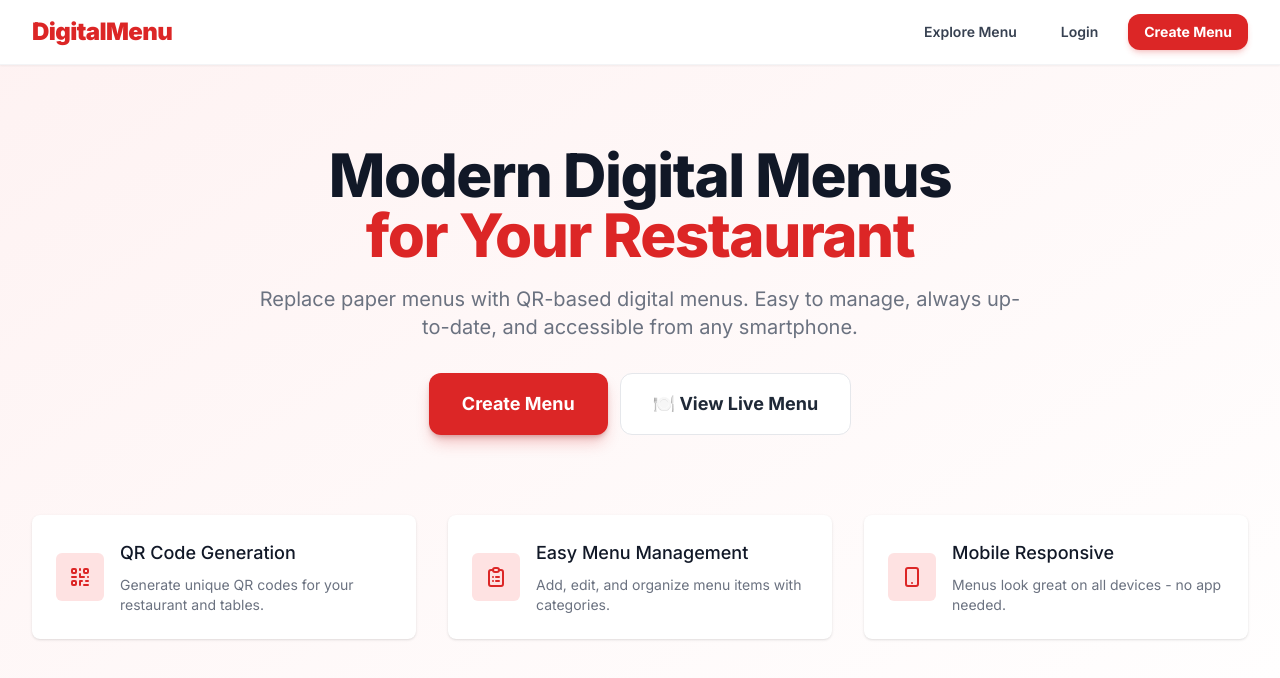
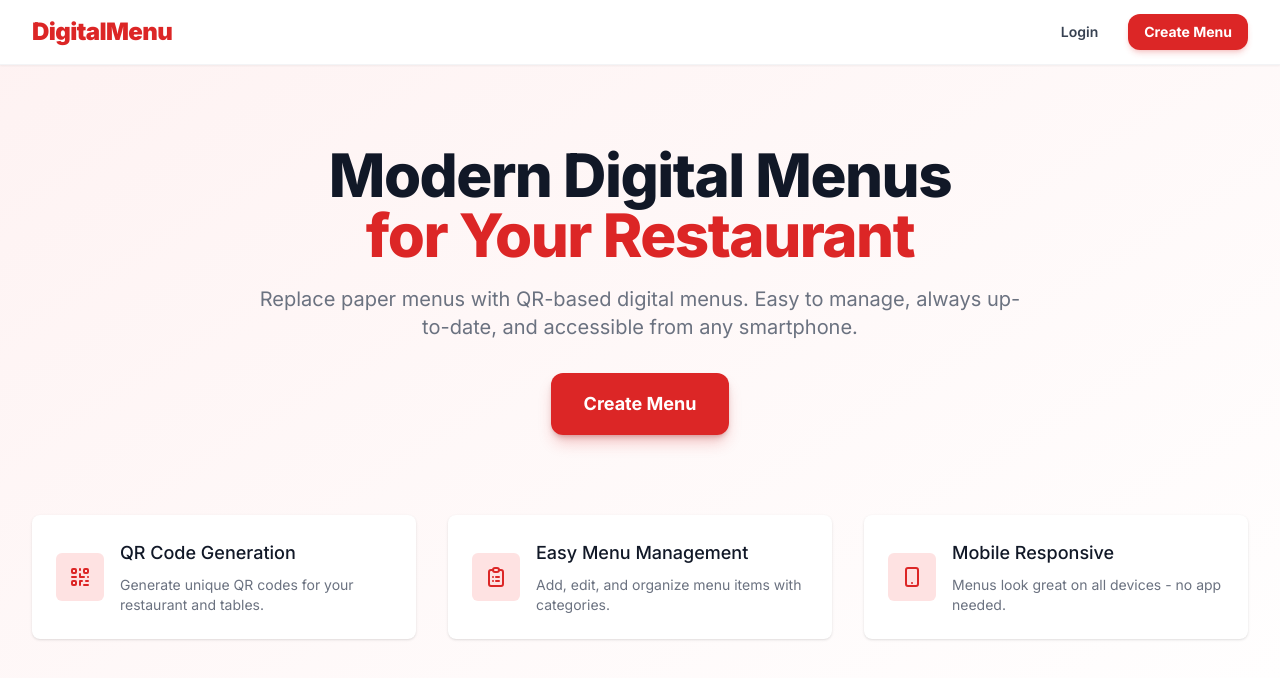
Before and after one commit to simegnewcs/DigitalMenu, a Next.js app: page / in a window 1280 px wide. Shown: the top 678 px of the page. Built offline with nearby package versions, Linux system fonts and the light colour scheme; no server answers.

Commit message:
Remove public menu links from homepage for clean SaaS landing experience

```diff
--- a/app/page.tsx
+++ b/app/page.tsx
@@ -28,7 +28,7 @@ export default function Home() {
           setIsLoggedIn(true);
         }
       }
-    } catch (e) {}
+    } catch (e) { }
 
     // 2. Validate with active NextAuth session
     fetch("/api/auth/session")
@@ -42,7 +42,7 @@ export default function Home() {
               "digitalmenu_user",
               JSON.stringify({ ...session.user, isLoggedIn: true })
             );
-          } catch (e) {}
+          } catch (e) { }
         } else {
           // If server says no session, and localStorage was empty
           if (!localStorage.getItem("digitalmenu_user")) {
@@ -51,7 +51,7 @@ export default function Home() {
           }
         }
       })
-      .catch(() => {})
+      .catch(() => { })
       .finally(() => {
         setAuthLoaded(true);
       });
@@ -61,7 +61,7 @@ export default function Home() {
     try {
       localStorage.removeItem("digitalmenu_user");
       localStorage.clear();
-    } catch (e) {}
+    } catch (e) { }
     setCurrentUser(null);
     setIsLoggedIn(false);
     toast.success("Logged out successfully");
@@ -121,12 +121,6 @@ export default function Home() {
                 <>
                   {/* Guest Links */}
                   <Link
-                    href="/menu"
-                    className="text-gray-700 hover:text-primary-600 px-3.5 py-2 rounded-xl text-sm font-semibold hover:bg-gray-50 transition-colors"
-                  >
-                    Explore Menu
-                  </Link>
-                  <Link
                     href="/login"
                     className="text-gray-700 hover:text-primary-600 px-3.5 py-2 rounded-xl text-sm font-semibold hover:bg-gray-50 transition-colors"
                   >
@@ -177,14 +171,7 @@ export default function Home() {
                 </Link>
               </div>
             )}
-            <div className="rounded-xl shadow-xs mt-3 sm:mt-0">
-              <Link
-                href="/menu"
-                className="w-full flex items-center justify-center gap-2 px-8 py-3.5 border border-gray-200 text-base font-bold rounded-xl text-gray-800 bg-white hover:bg-gray-50 md:py-4 md:text-lg transition-all"
-              >
-                <span>🍽️ View Live Menu</span>
-              </Link>
-            </div>
+
           </div>
         </div>
 
```
